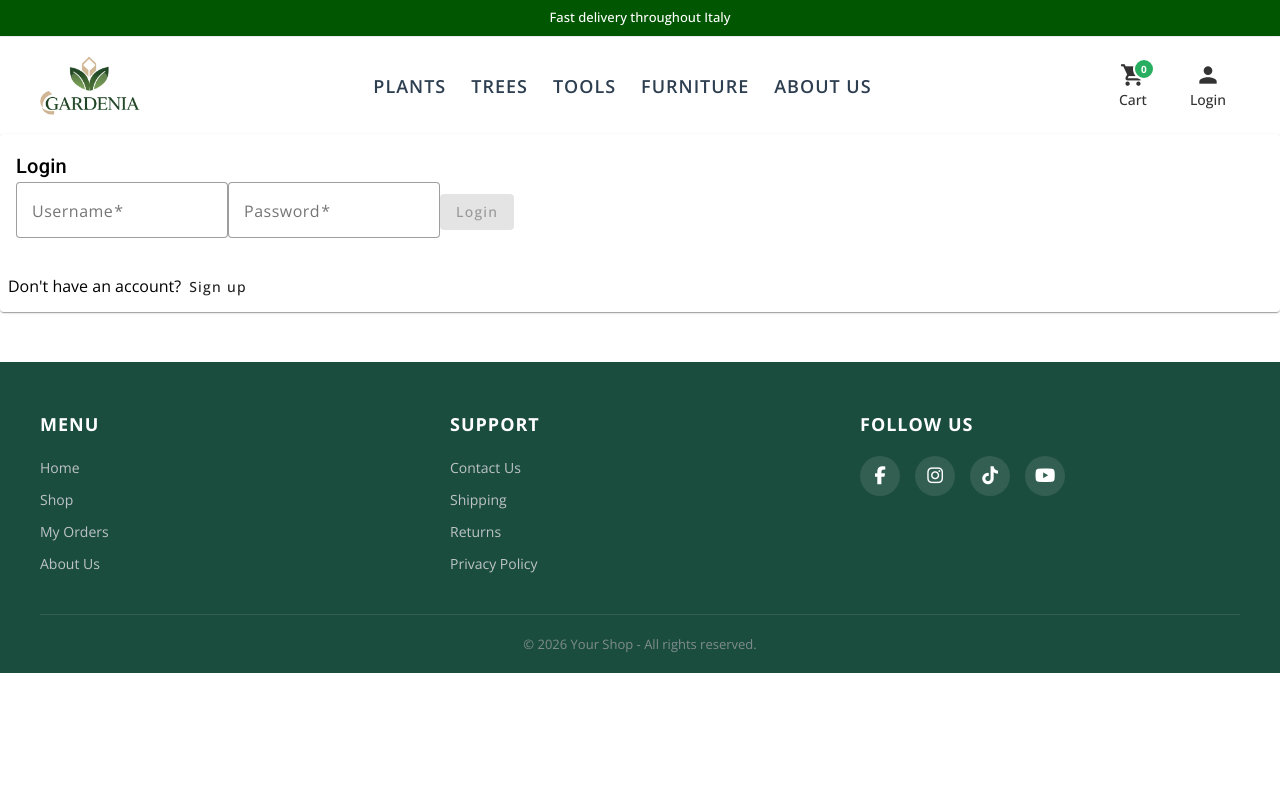
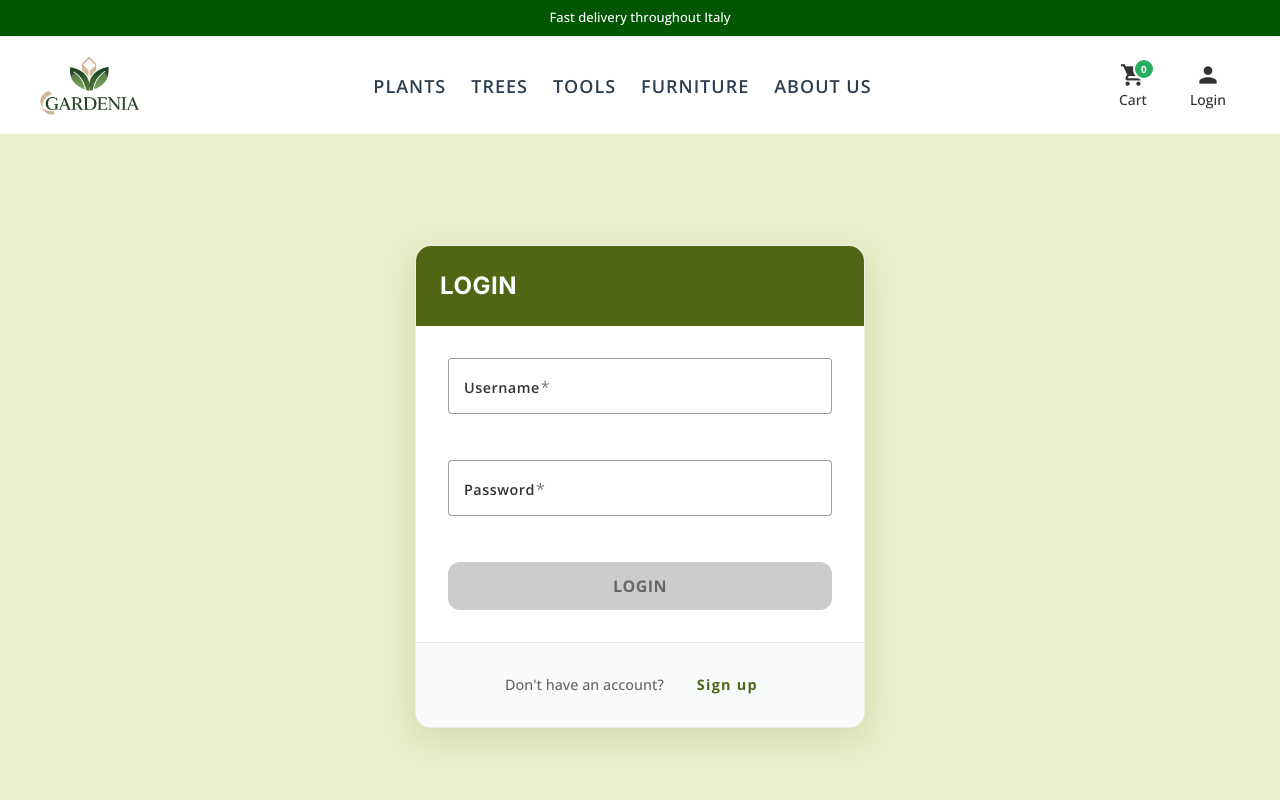
Before and after one commit to alessandropodioto/Gardenia_Frontend, an Angular app: page /login in a window 1280 px wide. Shown: the top 800 px of the page. Built offline with nearby package versions, Linux system fonts and the light colour scheme.

Commit message:
login and register page styilized

```diff
--- a/src/app/components/footer/footer.css
+++ b/src/app/components/footer/footer.css
@@ -7,7 +7,6 @@
   background-color: #1b4d3e;
   color: white;
   padding: 50px 0 20px 0;
-  margin-top: 50px;
 }
 
 .container {
--- a/src/app/components/login/login.css
+++ b/src/app/components/login/login.css
@@ -0,0 +1,181 @@
+/* Login Component Styles */
+.login-container {
+  display: flex;
+  justify-content: center;
+  align-items: center;
+  min-height: 80vh;
+  padding: 2rem;
+  background-color: var(--tertiary-color);
+  font-family: var(--primary-font-family);
+}
+
+.login-card {
+  width: 100%;
+  max-width: 450px;
+  border-radius: 16px;
+  box-shadow: 0 10px 30px rgba(80, 102, 20, 0.15);
+  border: 1px solid rgba(80, 102, 20, 0.1);
+  overflow: hidden;
+  background: white;
+}
+
+/* Card Header Styling */
+.login-card mat-card-header {
+  background-color: var(--primary-color);
+  color: white;
+  padding: 1.5rem;
+  text-align: center;
+}
+
+.login-card mat-card-title {
+  font-family: var(--secondary-font-family);
+  font-size: 1.5rem;
+  font-weight: 700;
+  letter-spacing: 0.5px;
+  margin: 0;
+  text-transform: uppercase;
+}
+
+/* Form Content Styling */
+.login-card mat-card-content {
+  padding: 2rem;
+}
+
+.login-form {
+  display: flex;
+  flex-direction: column;
+  gap: 1.5rem;
+}
+
+/* Form Field Styling */
+.form-field {
+  width: 100%;
+}
+
+.form-field mat-form-field {
+  width: 100%;
+}
+
+.form-field mat-label {
+  font-family: var(--primary-font-family);
+  font-size: 0.9rem;
+  font-weight: 600;
+  color: #333;
+}
+
+.form-field input {
+  font-family: var(--primary-font-family);
+  font-size: 1rem;
+}
+
+/* Custom styling for Material form field outline */
+.form-field .mat-form-field-appearance-outline .mat-form-field-outline {
+  color: var(--primary-color);
+}
+
+.form-field .mat-form-field-appearance-outline .mat-form-field-outline-thick {
+  color: var(--primary-color);
+}
+
+.form-field.mat-focused .mat-form-field-appearance-outline .mat-form-field-outline-color-primary {
+  color: var(--primary-color);
+}
+
+/* Error Message Styling */
+.error-message {
+  background-color: #fff5f5;
+  border: 1px solid #fecaca;
+  color: #dc2626;
+  padding: 0.75rem;
+  border-radius: 8px;
+  font-size: 0.9rem;
+  font-weight: 600;
+  text-align: center;
+  margin-bottom: 1rem;
+  border-left: 4px solid #dc2626;
+}
+
+/* Login Button Styling */
+.login-button {
+  background-color: var(--primary-color);
+  color: white;
+  font-family: var(--primary-font-family);
+  font-size: 1rem;
+  font-weight: 700;
+  padding: 0.75rem 2rem;
+  border-radius: 12px;
+  text-transform: uppercase;
+  letter-spacing: 0.5px;
+  transition: all 0.3s ease;
+  box-shadow: 0 4px 15px rgba(80, 102, 20, 0.3);
+  border: none;
+  cursor: pointer;
+  display: flex;
+  align-items: center;
+  justify-content: center;
+  gap: 0.5rem;
+  min-height: 48px;
+}
+
+.login-button:hover:not(:disabled) {
+  background-color: var(--secondary-color);
+  color: #333;
+  transform: translateY(-2px);
+  box-shadow: 0 6px 20px rgba(80, 102, 20, 0.4);
+}
+
+.login-button:active:not(:disabled) {
+  transform: translateY(0);
+  box-shadow: 0 2px 10px rgba(80, 102, 20, 0.3);
+}
+
+.login-button:disabled {
+  background-color: #ccc;
+  color: #666;
+  cursor: not-allowed;
+  transform: none;
+  box-shadow: none;
+}
+
+/* Spinner Styling */
+.spinner {
+  width: 20px !important;
+  height: 20px !important;
+}
+
+/* Card Actions Styling */
+.card-actions {
+  padding: 1.5rem 2rem;
+  background-color: #f8fafc;
+  border-top: 1px solid #e5e7eb;
+  display: flex;
+  justify-content: center;
+  align-items: center;
+  gap: 1rem;
+}
+
+.card-actions span {
+  font-family: var(--primary-font-family);
+  font-size: 0.9rem;
+  color: #666;
+  font-weight: 500;
+}
+
+.card-actions a {
+  font-family: var(--primary-font-family);
+  font-size: 0.9rem;
+  color: var(--primary-color);
+  text-decoration: none;
+  font-weight: 700;
+  padding: 0.5rem 1rem;
+  border-radius: 8px;
+  transition: all 0.3s ease;
+  background-color: transparent;
+  border: 1px solid transparent;
+}
+
+.card-actions a:hover {
+  background-color: var(--tertiary-color);
+  border-color: var(--primary-color);
+  color: var(--primary-color);
+}
--- a/src/app/components/login/login.html
+++ b/src/app/components/login/login.html
@@ -27,7 +27,6 @@
         </div>
 
         <button
-          mat-raised-button
           color="primary"
           type="submit"
           class="login-button"
--- a/src/app/components/register/register.css
+++ b/src/app/components/register/register.css
@@ -0,0 +1,209 @@
+/* Register Component Styles */
+.register-container {
+  display: flex;
+  justify-content: center;
+  align-items: center;
+  min-height: 80vh;
+  padding: 2rem;
+  background-color: var(--tertiary-color);
+  font-family: var(--primary-font-family);
+}
+
+.register-card {
+  width: 100%;
+  max-width: 600px;
+  border-radius: 16px;
+  box-shadow: 0 10px 30px rgba(80, 102, 20, 0.15);
+  border: 1px solid rgba(80, 102, 20, 0.1);
+  overflow: hidden;
+  background: white;
+}
+
+/* Card Header Styling */
+.register-card mat-card-header {
+  background-color: var(--primary-color);
+  color: white;
+  padding: 1.5rem;
+  text-align: center;
+}
+
+.register-card mat-card-title {
+  font-family: var(--secondary-font-family);
+  font-size: 1.5rem;
+  font-weight: 700;
+  letter-spacing: 0.5px;
+  margin: 0;
+  text-transform: uppercase;
+}
+
+/* Form Content Styling */
+.register-card mat-card-content {
+  padding: 2rem;
+}
+
+.register-form {
+  display: flex;
+  flex-direction: column;
+  gap: 1.5rem;
+}
+
+/* Form Row Styling for side-by-side fields */
+.form-row {
+  display: grid;
+  grid-template-columns: 1fr 1fr;
+  gap: 1rem;
+}
+
+/* Form Field Styling */
+.form-field {
+  width: 100%;
+}
+
+.form-field mat-form-field {
+  width: 100%;
+}
+
+.form-field.full-width {
+  grid-column: 1 / -1;
+}
+
+.form-field mat-label {
+  font-family: var(--primary-font-family);
+  font-size: 0.9rem;
+  font-weight: 600;
+  color: #333;
+}
+
+.form-field input {
+  font-family: var(--primary-font-family);
+  font-size: 1rem;
+}
+
+/* Custom styling for Material form field outline */
+.form-field .mat-form-field-appearance-outline .mat-form-field-outline {
+  color: var(--primary-color);
+}
+
+.form-field .mat-form-field-appearance-outline .mat-form-field-outline-thick {
+  color: var(--primary-color);
+}
+
+.form-field.mat-focused .mat-form-field-appearance-outline .mat-form-field-outline-color-primary {
+  color: var(--primary-color);
+}
+
+/* Success and Error Message Styling */
+.success-message {
+  background-color: #f0fdf4;
+  border: 1px solid #bbf7d0;
+  color: #166534;
+  padding: 0.75rem;
+  border-radius: 8px;
+  font-size: 0.9rem;
+  font-weight: 600;
+  text-align: center;
+  margin-bottom: 1rem;
+  border-left: 4px solid #166534;
+  animation: fadeIn 0.3s ease-in;
+}
+
+.error-message {
+  background-color: #fff5f5;
+  border: 1px solid #fecaca;
+  color: #dc2626;
+  padding: 0.75rem;
+  border-radius: 8px;
+  font-size: 0.9rem;
+  font-weight: 600;
+  text-align: center;
+  margin-bottom: 1rem;
+  border-left: 4px solid #dc2626;
+  animation: fadeIn 0.3s ease-in;
+}
+
+/* Register Button Styling */
+.register-button {
+  background-color: var(--primary-color);
+  color: white;
+  font-family: var(--primary-font-family);
+  font-size: 1rem;
+  font-weight: 700;
+  padding: 0.75rem 2rem;
+  border-radius: 12px;
+  text-transform: uppercase;
+  letter-spacing: 0.5px;
+  transition: all 0.3s ease;
+  box-shadow: 0 4px 15px rgba(80, 102, 20, 0.3);
+  border: none;
+  cursor: pointer;
+  display: flex;
+  align-items: center;
+  justify-content: center;
+  gap: 0.5rem;
+  min-height: 48px;
+  align-self: center;
+  width: 200px;
+}
+
+.register-button:hover:not(:disabled) {
+  background-color: var(--secondary-color);
+  color: #333;
+  transform: translateY(-2px);
+  box-shadow: 0 6px 20px rgba(80, 102, 20, 0.4);
+}
+
+.register-button:active:not(:disabled) {
+  transform: translateY(0);
+  box-shadow: 0 2px 10px rgba(80, 102, 20, 0.3);
+}
+
+.register-button:disabled {
+  background-color: #ccc;
+  color: #666;
+  cursor: not-allowed;
+  transform: none;
+  box-shadow: none;
+}
+
+/* Spinner Styling */
+.spinner {
+  width: 20px !important;
+  height: 20px !important;
+}
+
+/* Card Actions Styling */
+.card-actions {
+  padding: 1.5rem 2rem;
+  background-color: #f8fafc;
+  border-top: 1px solid #e5e7eb;
+  display: flex;
+  justify-content: center;
+  align-items: center;
+  gap: 1rem;
+}
+
+.card-actions span {
+  font-family: var(--primary-font-family);
+  font-size: 0.9rem;
+  color: #666;
+  font-weight: 500;
+}
+
+.card-actions a {
+  font-family: var(--primary-font-family);
+  font-size: 0.9rem;
+  color: var(--primary-color);
+  text-decoration: none;
+  font-weight: 700;
+  padding: 0.5rem 1rem;
+  border-radius: 8px;
+  transition: all 0.3s ease;
+  background-color: transparent;
+  border: 1px solid transparent;
+}
+
+.card-actions a:hover {
+  background-color: var(--tertiary-color);
+  border-color: var(--primary-color);
+  color: var(--primary-color);
+}
--- a/src/app/components/register/register.html
+++ b/src/app/components/register/register.html
@@ -83,7 +83,6 @@
         </div>
 
         <button
-          mat-raised-button
           color="primary"
           type="submit"
           class="register-button"
```
